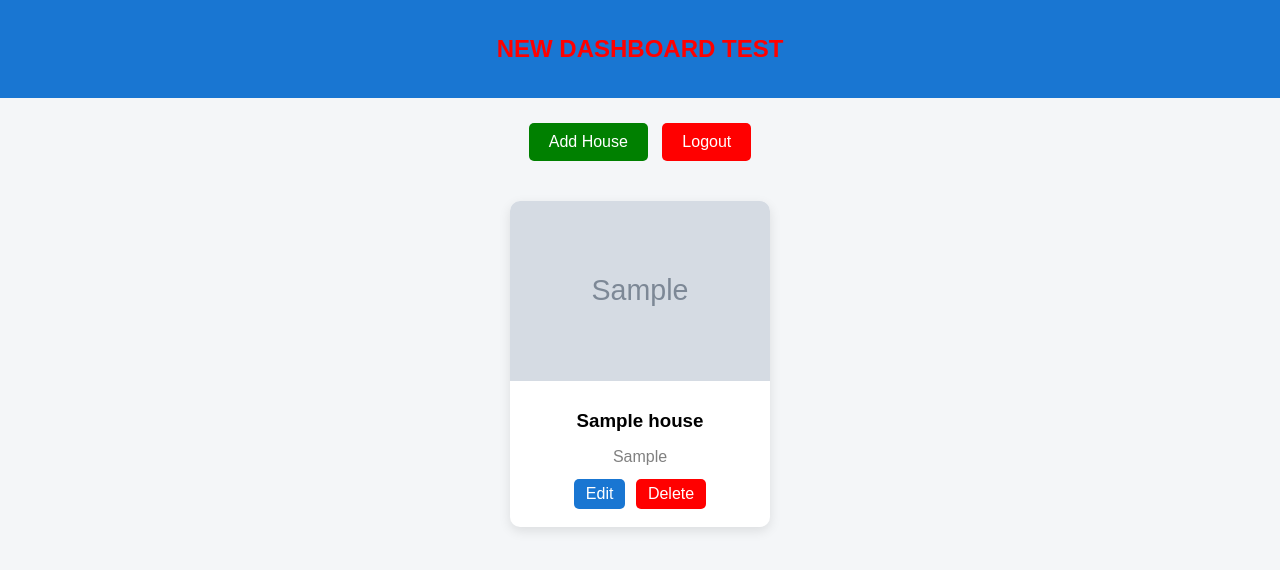
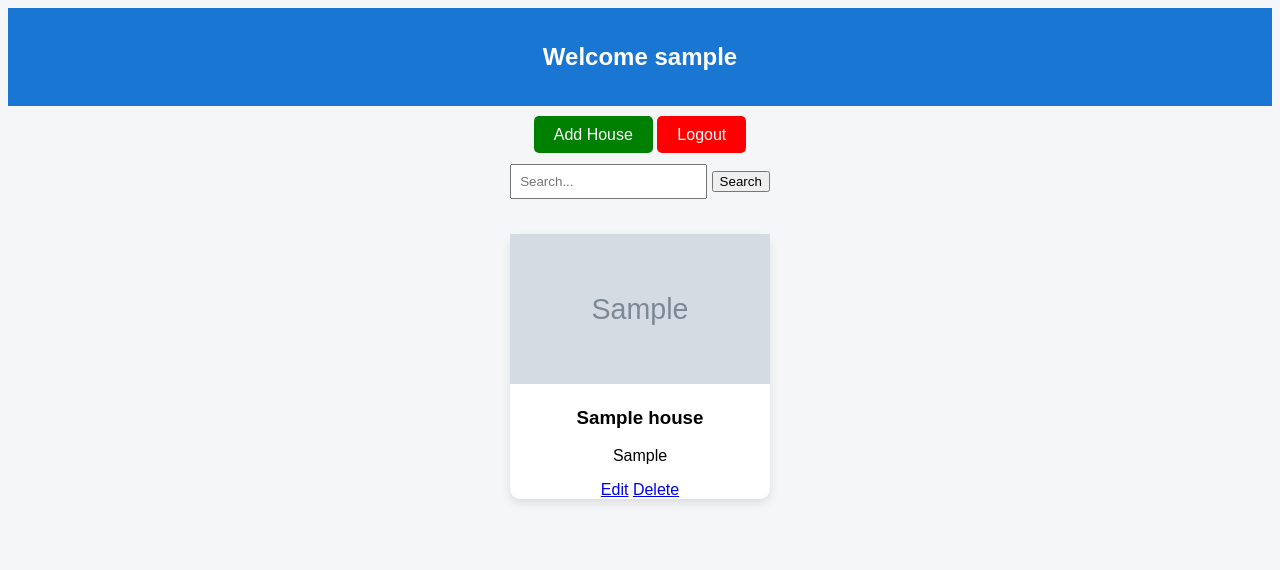
Before and after one commit to maddibhuvana111-hms/HMS-project, a Flask app: page /dashboard in a window 1280 px wide. Shown: the top 570 px of the page. Run offline with Flask 3, Linux system fonts and the light colour scheme; the visitor is signed in with stand-in values (Sample User, id 1); tables that the repository leaves empty hold one stand-in row (values such as "Sample post"); grey boxes marked "Sample" are stand-in pictures.

Commit message:
final search feature

```diff
--- a/app.py
+++ b/app.py
@@ -105,21 +105,29 @@ def logout():
     return redirect("/login")
 
 
-@app.route("/dashboard")
+@app.route("/dashboard", methods=["GET", "POST"])
 def dashboard():
     if "user" not in session:
         return redirect("/login")
 
     username = session["user"]
+    search = request.form.get("search")
 
     conn = get_db()
     c = conn.cursor()
-    c.execute("SELECT * FROM houses WHERE username=?", (username,))
+
+    if search:
+        c.execute("""
+        SELECT * FROM houses
+        WHERE username=? AND (name LIKE ? OR location LIKE ?)
+        """, (username, f"%{search}%", f"%{search}%"))
+    else:
+        c.execute("SELECT * FROM houses WHERE username=?", (username,))
+
     houses = c.fetchall()
     conn.close()
 
     return render_template("dashboard.html", houses=houses)
-
 
 @app.route("/add_house", methods=["GET", "POST"])
 def add_house():
--- a/templates/dashboard.html
+++ b/templates/dashboard.html
@@ -3,13 +3,10 @@
 <head>
     <title>Dashboard</title>
 
-    <link rel="stylesheet" href="{{ url_for('static', filename='style.css') }}">
-
     <style>
         body {
             font-family: Arial;
             background: #f4f6f8;
-            margin: 0;
         }
 
         .header {
@@ -29,11 +26,15 @@
             color: white;
             text-decoration: none;
             border-radius: 5px;
-            margin: 5px;
         }
 
         .btn-add { background: green; }
         .btn-logout { background: red; }
+
+        .search-box {
+            text-align: center;
+            margin-bottom: 20px;
+        }
 
         .container {
             display: flex;
@@ -46,49 +47,21 @@
             width: 260px;
             margin: 15px;
             border-radius: 10px;
-            box-shadow: 0 4px 12px rgba(0,0,0,0.1);
-            overflow: hidden;
+            box-shadow: 0 4px 10px rgba(0,0,0,0.1);
+            text-align: center;
         }
 
         .card img {
             width: 100%;
-            height: 180px;
-            object-fit: cover;
+            height: 150px;
         }
-
-        .card-body {
-            padding: 15px;
-            text-align: center;
-        }
-
-        .card h3 {
-            margin: 10px 0;
-        }
-
-        .card p {
-            color: gray;
-            margin-bottom: 10px;
-        }
-
-        .action-btn {
-            padding: 6px 12px;
-            color: white;
-            text-decoration: none;
-            border-radius: 5px;
-            margin: 3px;
-            display: inline-block;
-        }
-
-        .edit { background: #1976d2; }
-        .delete { background: red; }
-
     </style>
 </head>
 
 <body>
 
 <div class="header">
-    <h2 style="color:red;">NEW DASHBOARD TEST</h2>
+    <h2>Welcome {{ session['user'] }}</h2>
 </div>
 
 <div class="top-buttons">
@@ -96,28 +69,29 @@
     <a href="/logout" class="btn btn-logout">Logout</a>
 </div>
 
+<div class="search-box">
+    <form method="POST">
+        <input type="text" name="search" placeholder="Search..." style="padding:8px;">
+        <button type="submit">Search</button>
+    </form>
+</div>
+
 <div class="container">
-
     {% for house in houses %}
     <div class="card">
 
         {% if house['image'] %}
-            <img src="{{ url_for('static', filename='uploads/' + house['image']) }}">
-        {% else %}
-            <img src="https://via.placeholder.com/300x180?text=No+Image">
+        <img src="{{ url_for('static', filename='uploads/' + house['image']) }}">
         {% endif %}
 
-        <div class="card-body">
-            <h3>{{ house['name'] }}</h3>
-            <p>{{ house['location'] }}</p>
+        <h3>{{ house['name'] }}</h3>
+        <p>{{ house['location'] }}</p>
 
-            <a href="/edit_house/{{ house['id'] }}" class="action-btn edit">Edit</a>
-            <a href="/delete_house/{{ house['id'] }}" class="action-btn delete">Delete</a>
-        </div>
+        <a href="/edit_house/{{ house['id'] }}">Edit</a>
+        <a href="/delete_house/{{ house['id'] }}">Delete</a>
 
     </div>
     {% endfor %}
-
 </div>
 
 </body>
```
